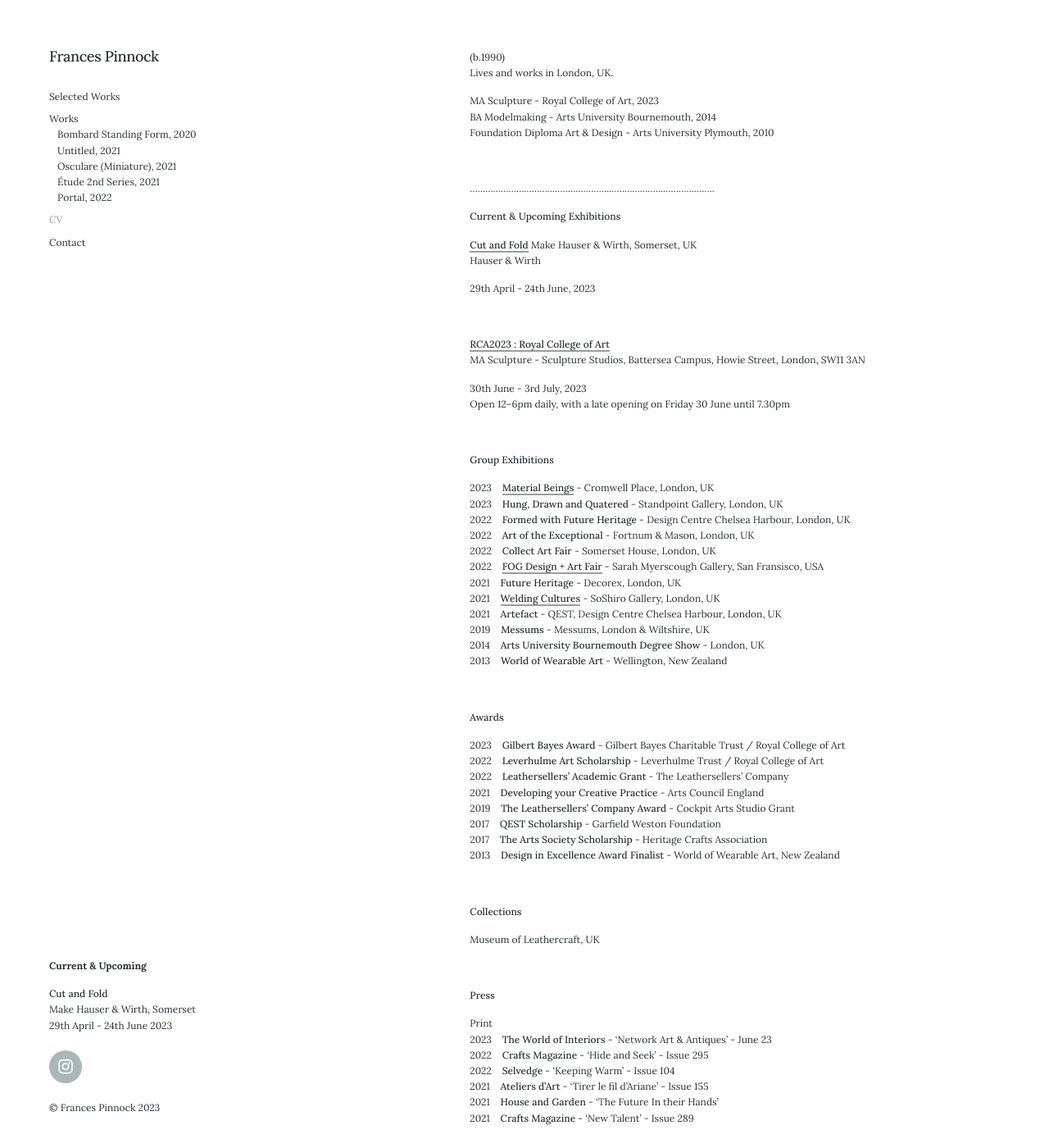
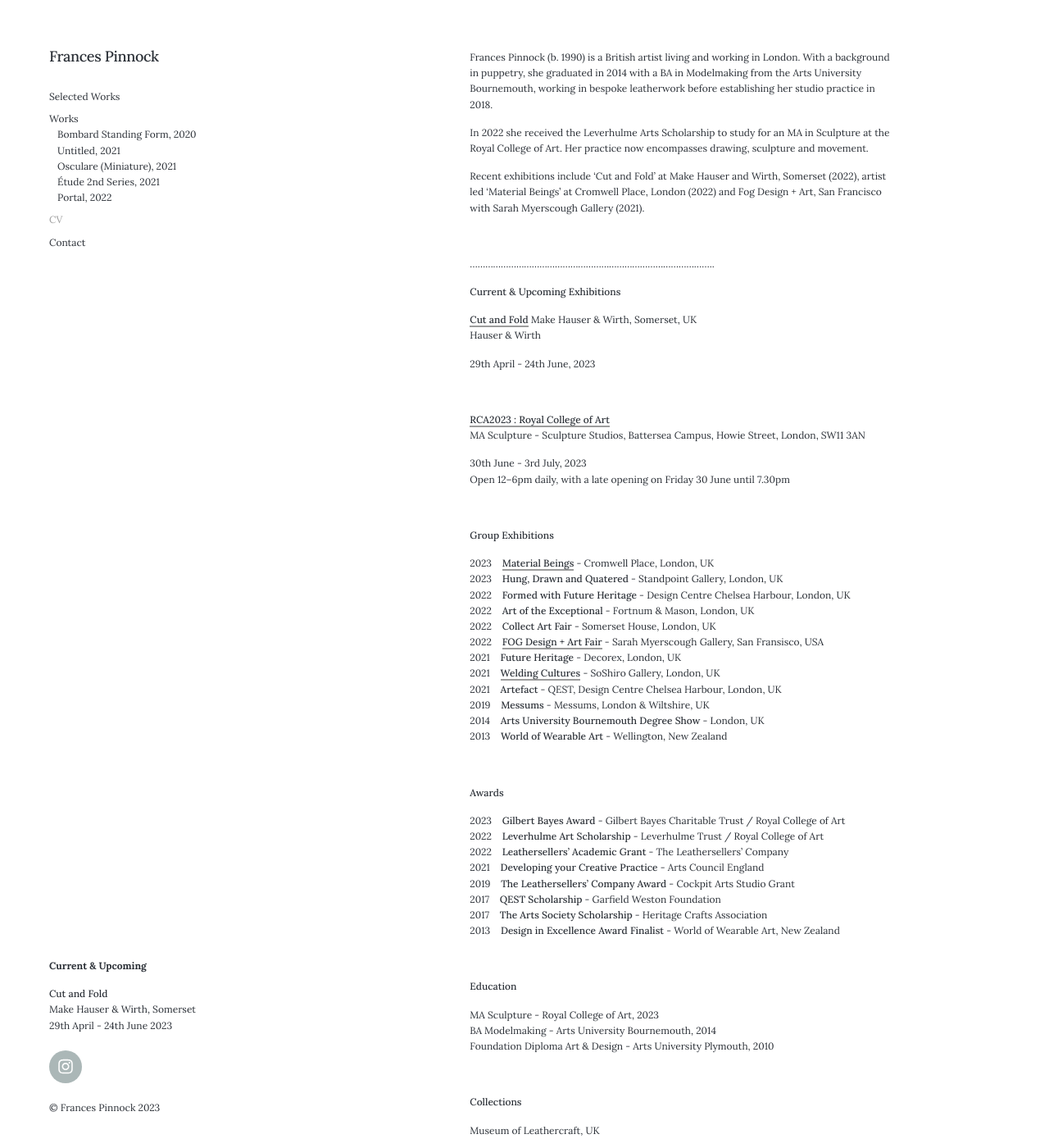
Before and after one commit to francespinnock/francespinnock.github.io, a Jekyll site: the page built from _pages/cv.md, in a window 1280 px wide and 1400 px high. Shown: the whole window at 82% size. Built offline with Jekyll 4.4.1, drawn with Linux system fonts in a browser that asks for light colours; nearby versions of some CDN libraries.

Commit message:
Update cv.md

```diff
--- a/_pages/cv.md
+++ b/_pages/cv.md
@@ -4,13 +4,12 @@ subtitle:
 description: About Frances Pinnock
 ---
 
-(b.1990)
-Lives and works in London, UK.
+Frances Pinnock (b. 1990) is a British artist living and working in London.
+With a background in puppetry, she graduated in 2014 with a BA in Modelmaking from the Arts University Bournemouth, working in bespoke leatherwork before establishing her studio practice in 2018.
 
+In 2022 she received the Leverhulme Arts Scholarship to study for an MA in Sculpture at the Royal College of Art. Her practice now encompasses drawing, sculpture and movement.
 
-MA Sculpture - Royal College of Art, 2023
-BA Modelmaking - Arts University Bournemouth, 2014
-Foundation Diploma Art & Design - Arts University Plymouth, 2010
+Recent exhibitions include ‘Cut and Fold’ at Make Hauser and Wirth, Somerset (2022), artist led  ‘Material Beings’ at Cromwell Place, London (2022) and Fog Design + Art, San Francisco with Sarah Myerscough Gallery (2021).
 
 
 
@@ -72,6 +71,13 @@ Open 12–6pm daily, with a late opening on Friday 30 June until 7.30pm
 
 <br />
 
+**Education**
+
+MA Sculpture - Royal College of Art, 2023
+BA Modelmaking - Arts University Bournemouth, 2014
+Foundation Diploma Art & Design - Arts University Plymouth, 2010
+
+<br />
 
 **Collections**
 
```
